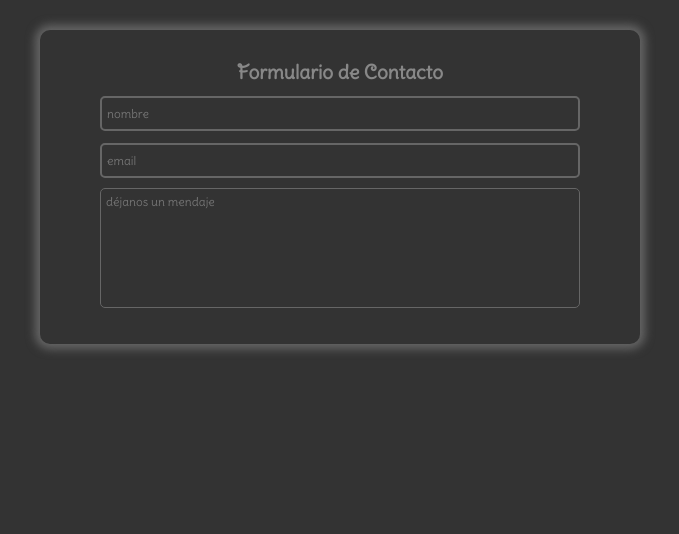
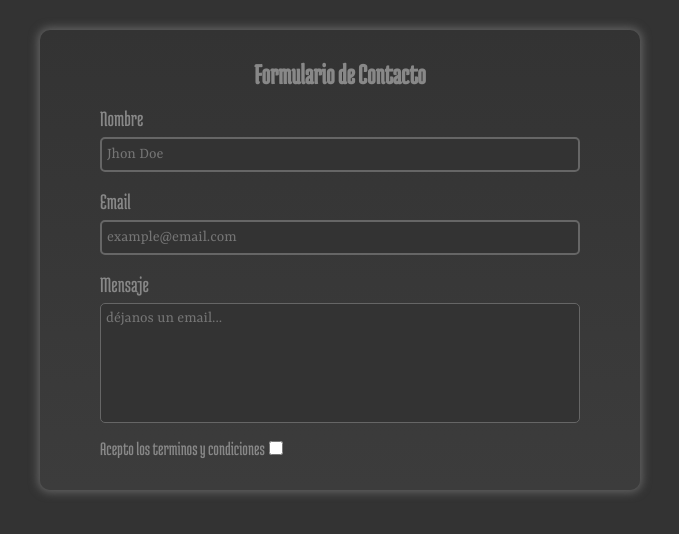
Before and after one commit to MirioVasquez/PracticasPy, a Flask app: page /pdg in a window 1280 px wide. Shown: the top 534 px of the page, without its empty margins (300-979 px from the left). Run offline with Flask 3, Linux system fonts and the light colour scheme.

Commit message:
Añadir gradiente, implementacion de etiquetas( Label)

```diff
--- a/Flask HTML/static/styles/fonts.css
+++ b/Flask HTML/static/styles/fonts.css
@@ -20,3 +20,11 @@
     font-family: "YrsaL";
     src: url("fonts/Yrsa-Light.ttf");
 }
+@font-face{
+    font-family: "Plaster";
+    src: url("fonts/Plaster-Regular.ttf");
+}
+@font-face{
+    font-family: "MedulaOne";
+    src: url("fonts/MedulaOne-Regular.ttf");
+}
--- a/Flask HTML/static/styles/style.css
+++ b/Flask HTML/static/styles/style.css
@@ -6,22 +6,23 @@ div{
     margin: 30px auto;
     padding: 0;
     background-color: #333333;
-    box-shadow: 0 0 10px 5px #666666;
+    box-shadow: 0 0 10px 2px #666666;
     border-radius: 10px;
     box-sizing: content-box;
+    background: linear-gradient(transparent, #44444488);
 }
 .formulario{
     padding: 30px 60px;
     margin: 0 auto;
-    font-family: "DS";
-    font-size: 24px;
+    font-family: "MedulaOne";
+    font-size: 32px;
 }
 h2{
     margin: 0;
     padding: 0 0 10px 0;
     text-align: center;
     color: #888888;
-    font-size: 0.8em;
+    font-size: 0.9em;
 }
 .formulario_input{
     height: 35px;
@@ -35,10 +36,24 @@ h2{
     color: #999999;
     box-sizing: border-box;
     font-size: 0.5em;
-    font-family: "DS";
+    font-family: "Yrsa";
+    font-weight: 100;
 }
 .textarea_input{
     resize: none;
     min-height: 120px;
-    margin: 0;
+    margin: 6px 0 0 0;
 }
+label{
+    color: #888888;
+    font-size: 0.7em;
+}
+.checkbox_input{
+    font-weight: 100;
+    font-size: 0.6em;
+}
+.checkbox{
+    height: 14px;
+    width: 14px;
+    margin: auto;
+}
--- a/Flask HTML/templates/pdg.html
+++ b/Flask HTML/templates/pdg.html
@@ -6,9 +6,14 @@
     <div>
         <form class="formulario">
             <h2>Formulario de Contacto</h2>
-            <input class="formulario_input" type="text" placeholder="nombre">
-            <input class="formulario_input" type="email" placeholder="email">
-            <textarea class="formulario_input textarea_input" placeholder="déjanos un mendaje"></textarea>
+            <label for="nombre">Nombre</label>
+            <input class="formulario_input" id="nombre" type="text" placeholder="Jhon Doe">
+            <label for="email">Email</label>
+            <input class="formulario_input" id="email" type="email" placeholder="example@email.com">
+            <label for="textarea">Mensaje</label>
+            <textarea class="formulario_input textarea_input" id="textarea" placeholder="déjanos un email..."></textarea>
+            <label class="checkbox_input" for="checkbox">Acepto los terminos y condiciones</label>
+            <input class="checkbox" id="checkbox" type="checkbox">
         </form>
     </div>
 {% endblock %}
```
Also changed, not shown: Flask HTML/static/styles/fonts/MedulaOne-Regular.ttf (added), Flask HTML/static/styles/fonts/Plaster-Regular.ttf (added).
